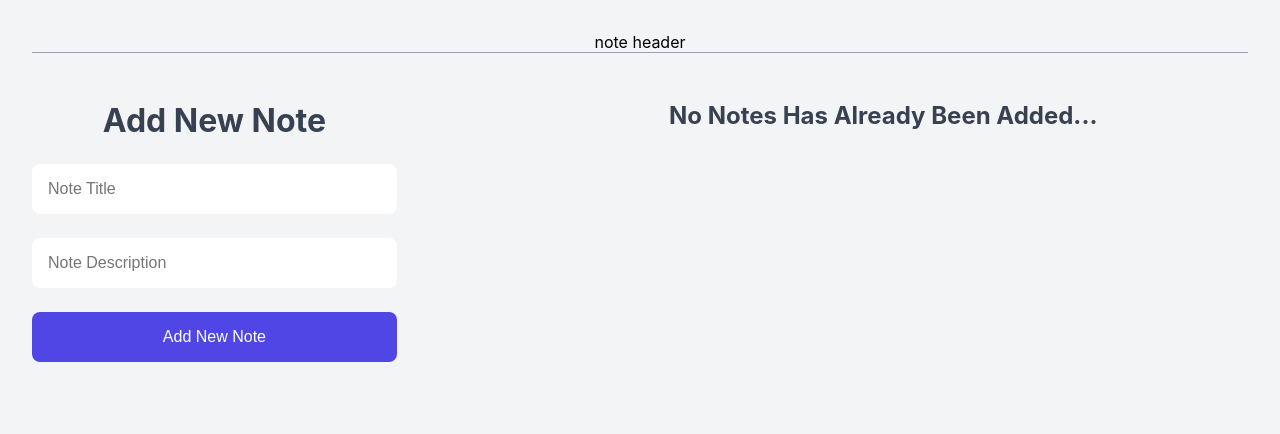
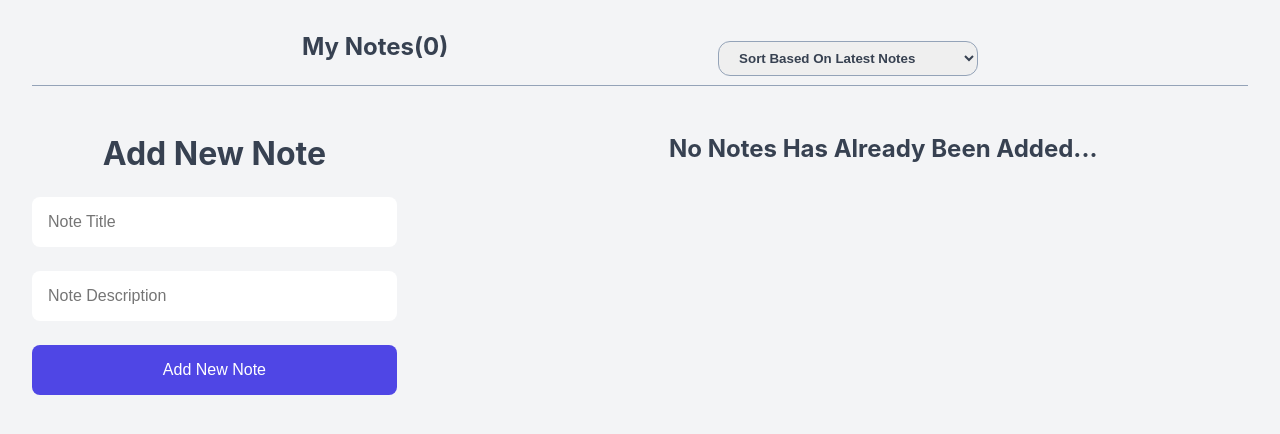
Before and after one commit to saeedd1994/note-app, a React (Vite) app: page / in a window 1280 px wide. Shown: the top 434 px of the page. Built offline with nearby package versions, Linux system fonts and the light colour scheme.

Commit message:
sorting notes list

```diff
--- a/src/App.jsx
+++ b/src/App.jsx
@@ -3,9 +3,11 @@
 import NoteList from "./components/NoteList.jsx";
 import {useState} from "react";
 import NoteStatus from "./components/NoteStatus.jsx";
+import NoteHeader from "./components/NoteHeader.jsx";
 
 function App() {
     const [note, setNote] = useState([])
+    const [sortBy, setSortBy] = useState('latest')
     const handleSetNote = (newNote) => {
         setNote(prevNote => [...prevNote, newNote])
     }
@@ -16,17 +18,19 @@
 
     const handleCompleteNote = (e) => {
         const noteId = Number(e.target.value);
-        setNote(prevNote => prevNote.map(item => item.id === noteId ? {...item , completed: !item.completed} : item))
+        setNote(prevNote => prevNote.map(item => item.id === noteId ? {...item, completed: !item.completed} : item))
     }
 
     return (
         <div className='container'>
-            <div className="note-header">note header</div>
+            <NoteHeader notes={note} value={sortBy} onSort={e => setSortBy(e.target.value)}/>
             <div className="note-app">
                 <AddNewNote onHandleSetNote={handleSetNote}/>
                 <div className="note-container">
-                    <NoteStatus notes = {note}/>
-                    <NoteList notes={note} OnDeleteNote={handleDeleteNote} onComplete = {handleCompleteNote}/>
+                    <NoteStatus notes={note}/>
+                    <NoteList notes={note} sortBy={sortBy}
+                              OnDeleteNote={handleDeleteNote}
+                              onComplete={handleCompleteNote}/>
                 </div>
             </div>
         </div>
--- /dev/null
+++ b/src/components/NoteHeader.jsx
@@ -0,0 +1,17 @@
+function NoteHeader({notes, sortBy, onSort}) {
+
+    return (
+        <div className="note-header">
+            <h2>
+                My Notes({notes.length})
+            </h2>
+            <select value={sortBy} onChange={onSort}>
+                <option value="latest">Sort Based On Latest Notes</option>
+                <option value="earliest">Sort Based On Earliest Notes</option>
+                <option value="completed">Sort Based On Completed Notes</option>
+            </select>
+        </div>
+    )
+}
+
+export default NoteHeader;
--- a/src/components/NoteList.jsx
+++ b/src/components/NoteList.jsx
@@ -1,8 +1,21 @@
-function NoteList({notes, OnDeleteNote, onComplete}) {
+function NoteList({notes, OnDeleteNote, onComplete, sortBy}) {
+
+    let sortedNotes = notes;
+    if (sortBy === 'earliest') {
+        sortedNotes = [...sortedNotes].sort((a, b) => new Date(a.createdAt) - new Date(b.createdAt))
+    }
+    if (sortBy === 'latest') {
+        sortedNotes = [...sortedNotes].sort((a, b) => new Date(b.createdAt) - new Date(a.createdAt))
+    }
+
+    if (sortBy === 'completed') {
+        sortedNotes = [...sortedNotes].sort((a, b) => Number(b.completed) - Number(a.completed))
+    }
+
     return (
         <div className="note-list">
             {
-                notes.map(note => <NoteItem key={note.id} onDeleteNote={OnDeleteNote} note={note} onComplete={onComplete}/>)
+                sortedNotes.map(note => <NoteItem key={note.id} onDeleteNote={OnDeleteNote} note={note} onComplete={onComplete}/>)
             }
         </div>
     )
```
